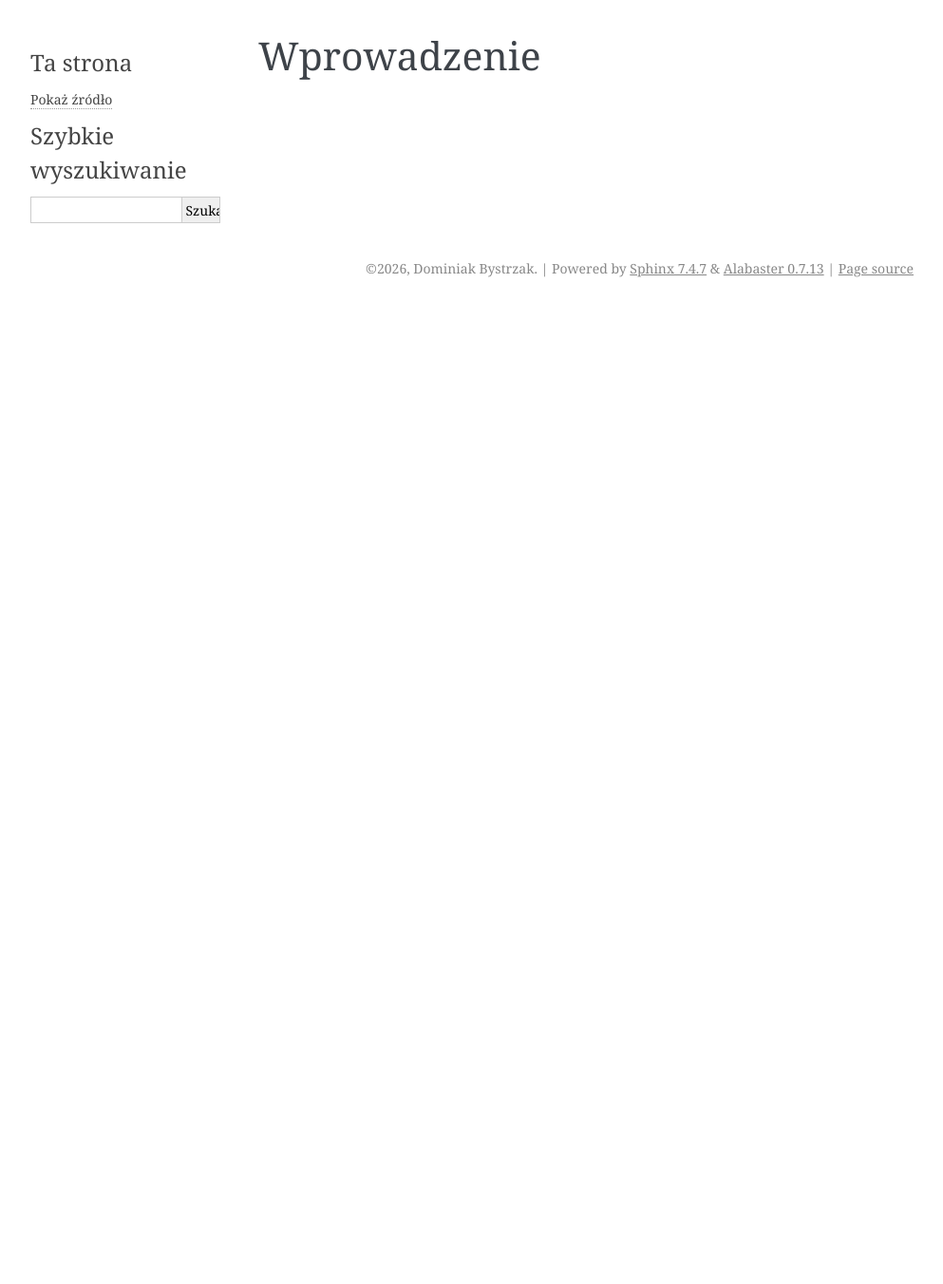
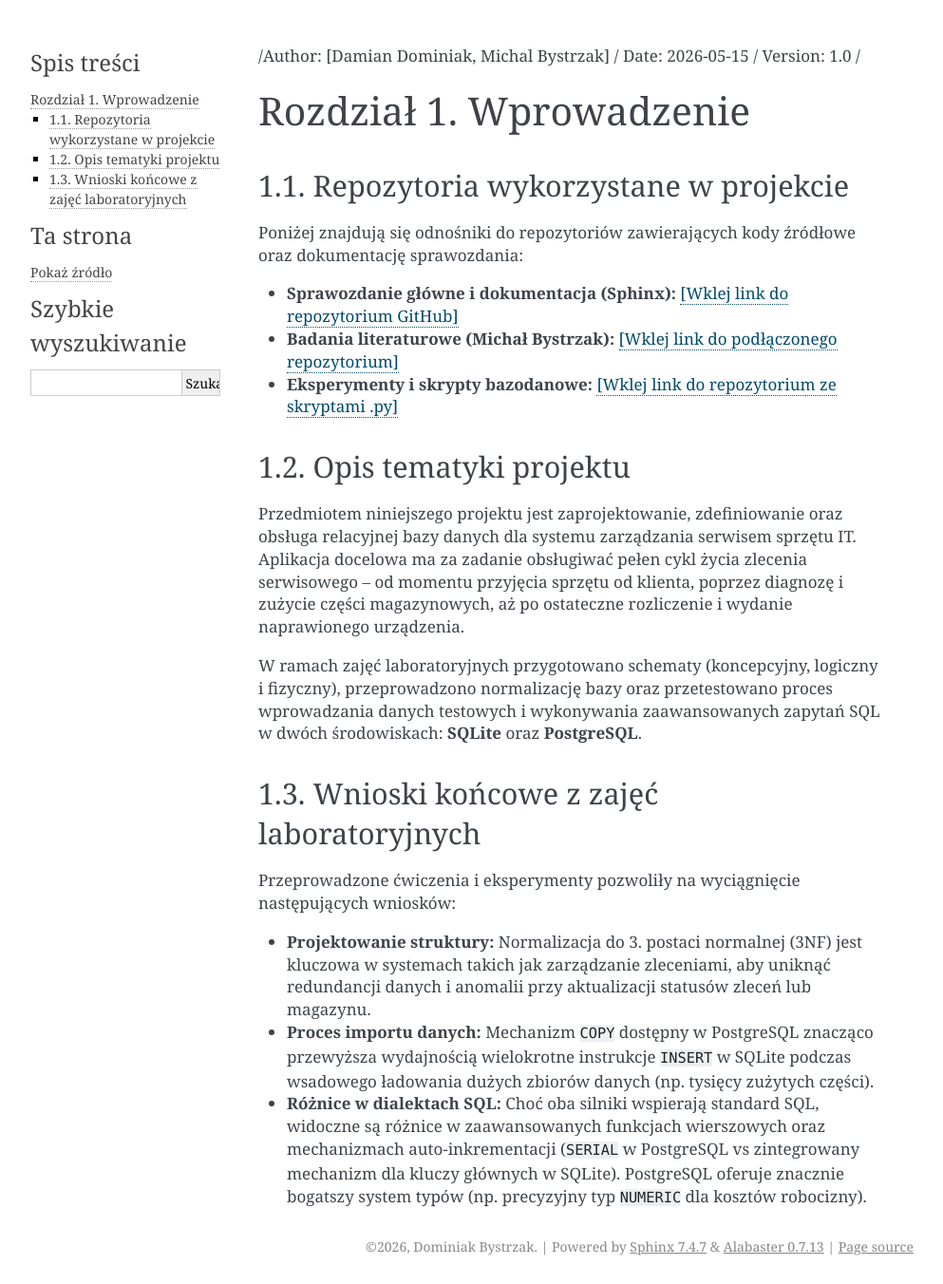
Before and after one commit to domino0472/student06-dbms1, a Sphinx documentation site: the page built from source/rozdzial_1/index.rst, in a window 1280 px wide. Shown: the whole page at 95% size, without its empty margins (148-1141 px from the left). Built offline with Sphinx 7.4.7, drawn with Linux system fonts in a browser that asks for light colours; pages that are not in the unit, such as notebooks, are missing from menus; before the commit the page ends 900 px from its top, so only the background shows below that.

Commit message:
added something

```diff
--- a/source/rozdzial_1/index.rst
+++ b/source/rozdzial_1/index.rst
@@ -1,3 +1,27 @@
-===============
-Wprowadzenie
-===============
+/Author: [Damian Dominiak, Michal Bystrzak] / Date: 2026-05-15 / Version: 1.0 /
+
+===============================
+Rozdział 1. Wprowadzenie
+===============================
+
+1.1. Repozytoria wykorzystane w projekcie
+-----------------------------------------
+Poniżej znajdują się odnośniki do repozytoriów zawierających kody źródłowe oraz dokumentację sprawozdania:
+
+* **Sprawozdanie główne i dokumentacja (Sphinx):** `[Wklej link do repozytorium GitHub] <https://github.com/...>`_
+* **Badania literaturowe (Michał Bystrzak):** `[Wklej link do podłączonego repozytorium] <https://github.com/...>`_
+* **Eksperymenty i skrypty bazodanowe:** `[Wklej link do repozytorium ze skryptami .py] <https://github.com/...>`_
+
+1.2. Opis tematyki projektu
+---------------------------
+Przedmiotem niniejszego projektu jest zaprojektowanie, zdefiniowanie oraz obsługa relacyjnej bazy danych dla systemu zarządzania serwisem sprzętu IT. Aplikacja docelowa ma za zadanie obsługiwać pełen cykl życia zlecenia serwisowego – od momentu przyjęcia sprzętu od klienta, poprzez diagnozę i zużycie części magazynowych, aż po ostateczne rozliczenie i wydanie naprawionego urządzenia.
+
+W ramach zajęć laboratoryjnych przygotowano schematy (koncepcyjny, logiczny i fizyczny), przeprowadzono normalizację bazy oraz przetestowano proces wprowadzania danych testowych i wykonywania zaawansowanych zapytań SQL w dwóch środowiskach: **SQLite** oraz **PostgreSQL**.
+
+1.3. Wnioski końcowe z zajęć laboratoryjnych
+--------------------------------------------
+Przeprowadzone ćwiczenia i eksperymenty pozwoliły na wyciągnięcie następujących wniosków:
+
+* **Projektowanie struktury:** Normalizacja do 3. postaci normalnej (3NF) jest kluczowa w systemach takich jak zarządzanie zleceniami, aby uniknąć redundancji danych i anomalii przy aktualizacji statusów zleceń lub magazynu.
+* **Proces importu danych:** Mechanizm ``COPY`` dostępny w PostgreSQL znacząco przewyższa wydajnością wielokrotne instrukcje ``INSERT`` w SQLite podczas wsadowego ładowania dużych zbiorów danych (np. tysięcy zużytych części).
+* **Różnice w dialektach SQL:** Choć oba silniki wspierają standard SQL, widoczne są różnice w zaawansowanych funkcjach wierszowych oraz mechanizmach auto-inkrementacji (``SERIAL`` w PostgreSQL vs zintegrowany mechanizm dla kluczy głównych w SQLite). PostgreSQL oferuje znacznie bogatszy system typów (np. precyzyjny typ ``NUMERIC`` dla kosztów robocizny).
```
